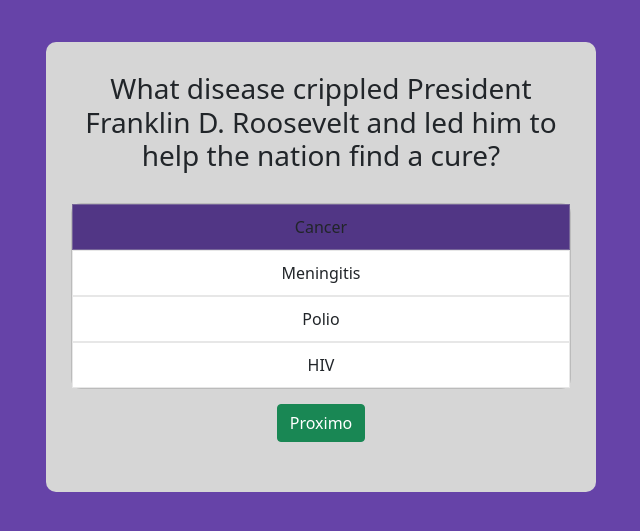
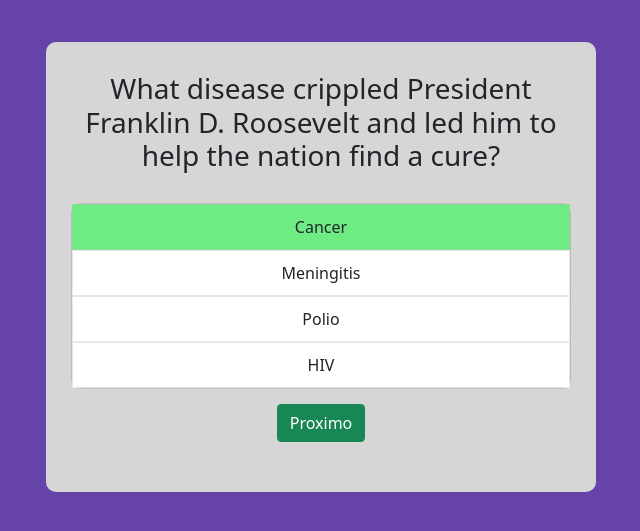
Before and after one commit to MatheusEcnarf/quiz, a plain HTML site: page index.html in a window 1280 px wide. Both pictures are taken after a click on the element "Cancer". Shown: the part 133-664 px from the top of the page, without its empty margins (319-959 px from the left). Drawn offline with Linux system fonts and the light colour scheme.

Commit message:
color selected change

```diff
--- a/css/style.css
+++ b/css/style.css
@@ -29,7 +29,7 @@ body{
     background-color:#ddd;
 }
 .selected{
-    background-color:#513685 !important;
+    background-color:#6feb84 !important;
 }
 .btns-holder{
     padding-top: 15px ;
```
